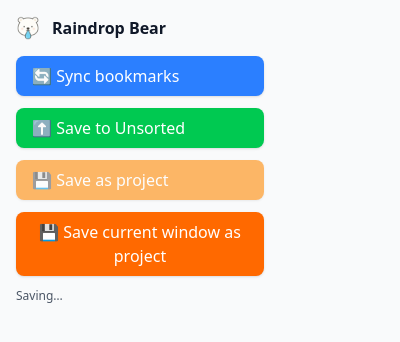
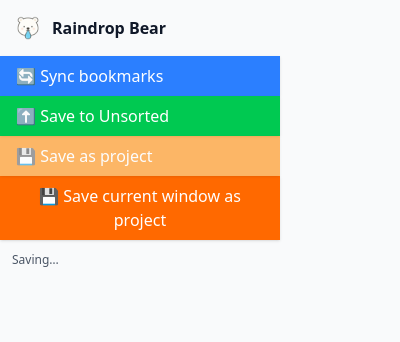
Before and after one commit to riiiiiiiiiina0/raindrop-bear, a browser extension: page src/popup.html in a window 400 px wide. Both pictures are taken after a click on the button "💾 Save as project". Drawn offline with Linux system fonts and the light colour scheme.

Commit message:
Refactor sync logic to exclude 'Saved Projects' group
Updated the background script to filter out the 'Saved Projects' group from synchronization and folder creation processes. Adjusted the popup UI for improved layout and button hover effects. Enhanced status message styling for better visibility.

```diff
--- a/src/popup.html
+++ b/src/popup.html
@@ -20,32 +20,32 @@
 </head>
 
 <body class="bg-gray-50 text-gray-900 dark:bg-gray-950 dark:text-gray-100 antialiased">
-  <main class="p-4">
-    <div class="flex items-center gap-3 mb-4">
+  <main class="">
+    <div class="p-4 flex items-center gap-3">
       <img src="../icons/icon-32x32.png" alt="" class="h-6 w-6 rounded" />
       <h1 class="text-base font-semibold">Raindrop Bear</h1>
     </div>
 
-    <div class="flex flex-col gap-3">
+    <div class="flex flex-col">
       <button id="sync-btn"
-        class="inline-flex items-center rounded-lg bg-blue-500 px-4 py-2 text-white shadow-sm transition cursor-pointer hover:bg-blue-600 focus:outline-none focus:ring-2 focus:ring-blue-500 disabled:opacity-60">
+        class="inline-flex items-center bg-blue-500 px-4 py-2 text-white shadow-sm transition cursor-pointer hover:bg-black hover:text-white focus:outline-none focus:ring-2 focus:ring-blue-500 disabled:opacity-60">
         🔄 Sync bookmarks
       </button>
       <button id="save-btn"
-        class="inline-flex items-center rounded-lg bg-green-500 px-4 py-2 text-white shadow-sm transition cursor-pointer hover:bg-green-600 focus:outline-none focus:ring-2 focus:ring-green-500 disabled:opacity-60">
+        class="inline-flex items-center bg-green-500 px-4 py-2 text-white shadow-sm transition cursor-pointer hover:bg-black hover:text-white focus:outline-none focus:ring-2 focus:ring-green-500 disabled:opacity-60">
         ⬆️ Save to Unsorted
       </button>
       <button id="save-project-btn"
-        class="inline-flex items-center rounded-lg bg-orange-400 px-4 py-2 text-white shadow-sm transition cursor-pointer hover:bg-orange-500 focus:outline-none focus:ring-2 focus:ring-orange-500 disabled:opacity-60">
+        class="inline-flex items-center bg-orange-400 px-4 py-2 text-white shadow-sm transition cursor-pointer hover:bg-black hover:text-white focus:outline-none focus:ring-2 focus:ring-orange-500 disabled:opacity-60">
         💾 Save as project
       </button>
       <button id="save-window-project-btn"
-        class="inline-flex items-center rounded-lg bg-orange-500 px-4 py-2 text-white shadow-sm transition cursor-pointer hover:bg-orange-600 focus:outline-none focus:ring-2 focus:ring-orange-400 disabled:opacity-60">
+        class="inline-flex items-center bg-orange-500 px-4 py-2 text-white shadow-sm transition cursor-pointer hover:bg-black hover:text-white focus:outline-none focus:ring-2 focus:ring-orange-400 disabled:opacity-60">
         💾 Save current window as project
       </button>
     </div>
 
-    <p id="status" class="text-xs mt-3 text-gray-600 dark:text-gray-400"></p>
+    <p id="status" class="text-xs m-3 text-gray-600 dark:text-gray-400"></p>
   </main>
 
   <script src="./popup.js"></script>
--- a/src/popup.js
+++ b/src/popup.js
@@ -27,7 +27,7 @@
     if (!statusEl) return;
     statusEl.textContent = text || '';
     statusEl.className =
-      'text-xs mt-3 ' +
+      'text-xs m-3 ' +
       (tone === 'error'
         ? 'text-red-600 dark:text-red-400'
         : 'text-gray-600 dark:text-gray-400');
```
Also changed, not shown: src/background.js (+33 -5 lines).
